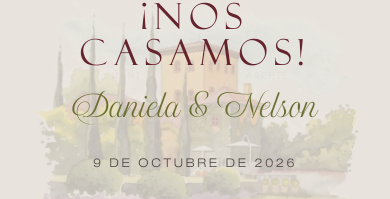
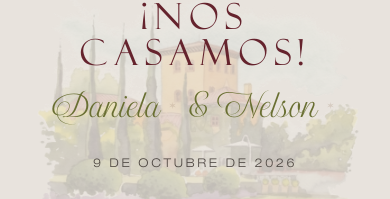
Before and after one commit to Archie1702nf/daniela-nelson-wedding, a Next.js app: page / in a window 390 px wide. Shown: the part 306-505 px from the top of the page. Built offline with nearby package versions, Linux system fonts and the light colour scheme.

Commit message:
Easter egg: crossfade names to nicknames on hover/tap
Desktop: hover over Daniela or Nelson to crossfade to Nani/Archie.
Mobile: small star icon next to each name toggles the nickname.

Co-Authored-By: Claude Sonnet 4.6 <noreply@anthropic.com>

```diff
--- a/app/components/Hero.tsx
+++ b/app/components/Hero.tsx
@@ -1,5 +1,6 @@
 import Countdown from './Countdown';
 import AddToCalendar from './AddToCalendar';
+import NicknameNames from './NicknameNames';
 import { weddingData } from '../constants';
 import Image from 'next/image';
 
@@ -39,21 +40,7 @@ export default function Hero() {
         </h1>
 
         {/* Names in script */}
-        <h2 className="font-script text-3xl md:text-[2.6rem] text-[#696F32] leading-tight mb-7">
-          <span className="relative group/daniela cursor-default">
-            Daniela
-            <span className="absolute -top-5 left-1/2 -translate-x-1/2 font-sans text-[9px] tracking-[0.2em] uppercase text-[#AF9983]/50 opacity-[0.15] md:opacity-0 md:group-hover/daniela:opacity-100 transition-opacity duration-500 whitespace-nowrap pointer-events-none select-none">
-              Nani
-            </span>
-          </span>
-          {' & '}
-          <span className="relative group/nelson cursor-default">
-            Nelson
-            <span className="absolute -top-5 left-1/2 -translate-x-1/2 font-sans text-[9px] tracking-[0.2em] uppercase text-[#AF9983]/50 opacity-[0.15] md:opacity-0 md:group-hover/nelson:opacity-100 transition-opacity duration-500 whitespace-nowrap pointer-events-none select-none">
-              Archie
-            </span>
-          </span>
-        </h2>
+        <NicknameNames />
 
         {/* Date rule */}
         <div className="flex items-center gap-5 mb-7">
--- /dev/null
+++ b/app/components/NicknameNames.tsx
@@ -0,0 +1,60 @@
+'use client';
+
+import { useState } from 'react';
+
+function NicknameName({ realName, nickname }: { realName: string; nickname: string }) {
+  const [revealed, setRevealed] = useState(false);
+  // Spacer keeps layout stable regardless of which name is shown
+  const spacer = realName.length >= nickname.length ? realName : nickname;
+
+  return (
+    <span className="inline-flex items-center gap-1">
+      {/* Crossfade container */}
+      <span className="relative inline-block group cursor-default">
+        {/* Invisible spacer — holds width of the longer name */}
+        <span className="invisible select-none" aria-hidden="true">
+          {spacer}
+        </span>
+
+        {/* Real name — fades out on desktop hover or mobile reveal */}
+        <span
+          className={`absolute inset-0 flex justify-center items-center transition-opacity duration-300 group-hover:opacity-0 ${
+            revealed ? 'opacity-0' : 'opacity-100'
+          }`}
+        >
+          {realName}
+        </span>
+
+        {/* Nickname — fades in on desktop hover or mobile reveal */}
+        <span
+          className={`absolute inset-0 flex justify-center items-center transition-opacity duration-300 group-hover:opacity-100 ${
+            revealed ? 'opacity-100' : 'opacity-0'
+          }`}
+        >
+          {nickname}
+        </span>
+      </span>
+
+      {/* Mobile-only tap icon — hidden on desktop */}
+      <button
+        className="md:hidden inline-flex items-center justify-center w-4 h-4 -translate-y-1 text-[#AF9983]/30 active:text-[#AF9983]/70 transition-colors"
+        onClick={() => setRevealed((v) => !v)}
+        aria-label={`Ver apodo de ${realName}`}
+      >
+        <svg width="7" height="7" viewBox="0 0 8 8" fill="currentColor" aria-hidden="true">
+          <path d="M4 0 L4.6 2.8 L7.6 2 L5.6 4 L7.6 6 L4.6 5.2 L4 8 L3.4 5.2 L0.4 6 L2.4 4 L0.4 2 L3.4 2.8 Z" />
+        </svg>
+      </button>
+    </span>
+  );
+}
+
+export default function NicknameNames() {
+  return (
+    <h2 className="font-script text-3xl md:text-[2.6rem] text-[#696F32] leading-tight mb-7">
+      <NicknameName realName="Daniela" nickname="Nani" />
+      {' & '}
+      <NicknameName realName="Nelson" nickname="Archie" />
+    </h2>
+  );
+}
```
